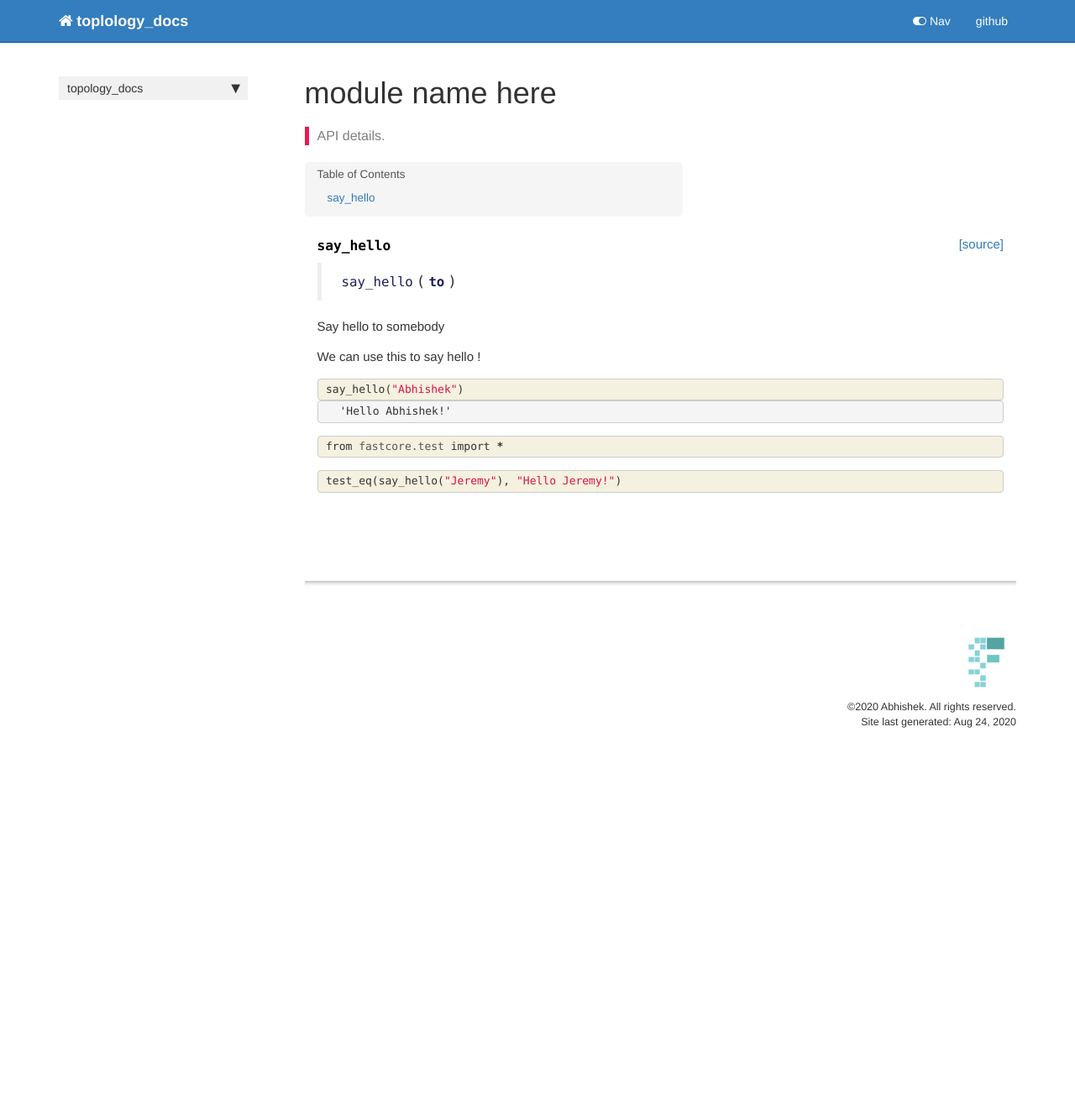
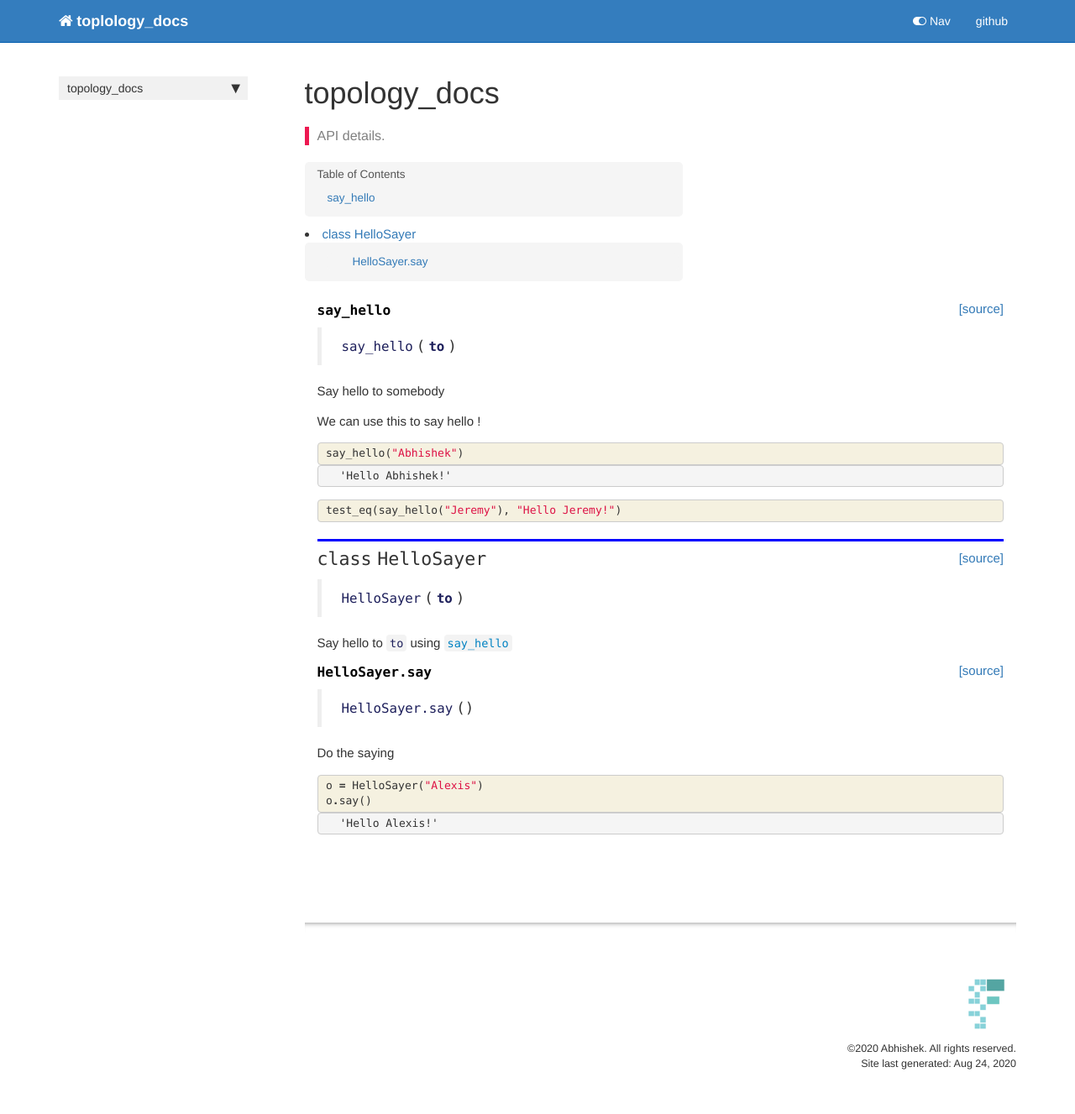
Before and after one commit to bharaniabhishek123/topology_docs, a Jekyll site: the page built from docs/core.html, in a window 1280 px wide. Shown: the whole page at 84% size. Built offline with Jekyll 4.4.1, drawn with Linux system fonts in a browser that asks for light colours; nearby versions of some CDN libraries; comment, search, counter and statistics services are not loaded; before the commit the page ends 920 px from its top, so only the background shows below that.

Commit message:
say_hello

```diff
--- a/docs/_data/sidebars/home_sidebar.yml
+++ b/docs/_data/sidebars/home_sidebar.yml
@@ -10,7 +10,7 @@
       title: Overview
       url: /
     - output: web,pdf
-      title: module name here
+      title: topology_docs
       url: core.html
     output: web
     title: topology_docs
--- a/docs/core.html
+++ b/docs/core.html
@@ -1,6 +1,6 @@
 ---
 
-title: module name here
+title: topology_docs
 
 keywords: fastai
 sidebar: home_sidebar
@@ -107,10 +107,67 @@
 
 <div class="inner_cell">
     <div class="input_area">
-<div class=" highlight hl-ipython3"><pre><span></span><span class="kn">from</span> <span class="nn">fastcore.test</span> <span class="kn">import</span> <span class="o">*</span>
+<div class=" highlight hl-ipython3"><pre><span></span><span class="n">test_eq</span><span class="p">(</span><span class="n">say_hello</span><span class="p">(</span><span class="s2">&quot;Jeremy&quot;</span><span class="p">),</span> <span class="s2">&quot;Hello Jeremy!&quot;</span><span class="p">)</span>
 </pre></div>
 
     </div>
+</div>
+</div>
+
+</div>
+    {% endraw %}
+
+    {% raw %}
+
+<div class="cell border-box-sizing code_cell rendered">
+
+</div>
+    {% endraw %}
+
+    {% raw %}
+
+<div class="cell border-box-sizing code_cell rendered">
+
+<div class="output_wrapper">
+<div class="output">
+
+<div class="output_area">
+
+
+<div class="output_markdown rendered_html output_subarea ">
+<h2 id="HelloSayer" class="doc_header"><code>class</code> <code>HelloSayer</code><a href="https://github.com/bharaniabhishek123/topology_docs/tree/master/topology_docs/core.py#L11" class="source_link" style="float:right">[source]</a></h2><blockquote><p><code>HelloSayer</code>(<strong><code>to</code></strong>)</p>
+</blockquote>
+<p>Say hello to <code>to</code> using <a href="/topology_docs/core.html#say_hello"><code>say_hello</code></a></p>
+
+</div>
+
+</div>
+
+</div>
+</div>
+
+</div>
+    {% endraw %}
+
+    {% raw %}
+
+<div class="cell border-box-sizing code_cell rendered">
+
+<div class="output_wrapper">
+<div class="output">
+
+<div class="output_area">
+
+
+<div class="output_markdown rendered_html output_subarea ">
+<h4 id="HelloSayer.say" class="doc_header"><code>HelloSayer.say</code><a href="https://github.com/bharaniabhishek123/topology_docs/tree/master/topology_docs/core.py#L15" class="source_link" style="float:right">[source]</a></h4><blockquote><p><code>HelloSayer.say</code>()</p>
+</blockquote>
+<p>Do the saying</p>
+
+</div>
+
+</div>
+
 </div>
 </div>
 
@@ -124,10 +181,27 @@
 
 <div class="inner_cell">
     <div class="input_area">
-<div class=" highlight hl-ipython3"><pre><span></span><span class="n">test_eq</span><span class="p">(</span><span class="n">say_hello</span><span class="p">(</span><span class="s2">&quot;Jeremy&quot;</span><span class="p">),</span> <span class="s2">&quot;Hello Jeremy!&quot;</span><span class="p">)</span>
+<div class=" highlight hl-ipython3"><pre><span></span><span class="n">o</span> <span class="o">=</span> <span class="n">HelloSayer</span><span class="p">(</span><span class="s2">&quot;Alexis&quot;</span><span class="p">)</span>
+<span class="n">o</span><span class="o">.</span><span class="n">say</span><span class="p">()</span>
 </pre></div>
 
     </div>
+</div>
+</div>
+
+<div class="output_wrapper">
+<div class="output">
+
+<div class="output_area">
+
+
+
+<div class="output_text output_subarea output_execute_result">
+<pre>&#39;Hello Alexis!&#39;</pre>
+</div>
+
+</div>
+
 </div>
 </div>
 
--- a/docs/sidebar.json
+++ b/docs/sidebar.json
@@ -1,6 +1,6 @@
 {
   "topology_docs": {
     "Overview": "/",
-    "module name here": "core.html"
+    "topology_docs": "core.html"
   }
 }
--- a/topology_docs/_nbdev.py
+++ b/topology_docs/_nbdev.py
@@ -2,7 +2,8 @@
 
 __all__ = ["index", "modules", "custom_doc_links", "git_url"]
 
-index = {"say_hello": "00_core.ipynb"}
+index = {"say_hello": "00_core.ipynb",
+         "HelloSayer": "00_core.ipynb"}
 
 modules = ["core.py"]
 
```
Also changed, not shown: docs/index.html (+17 -0 lines), topology_docs/core.py (+10 -1 lines), README.md.
